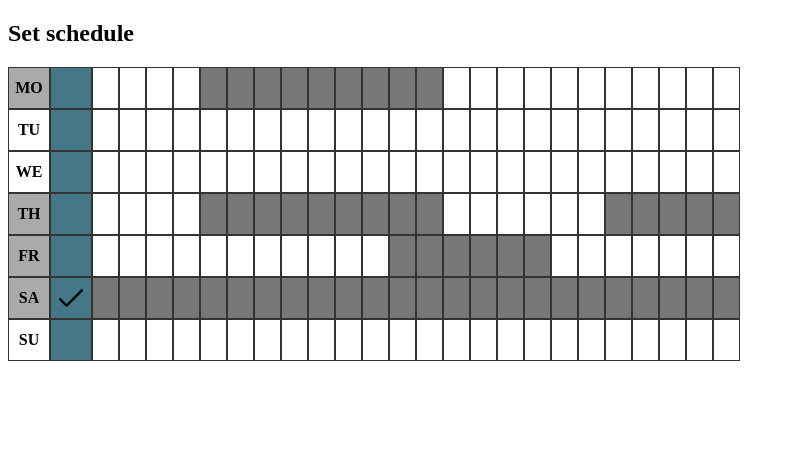
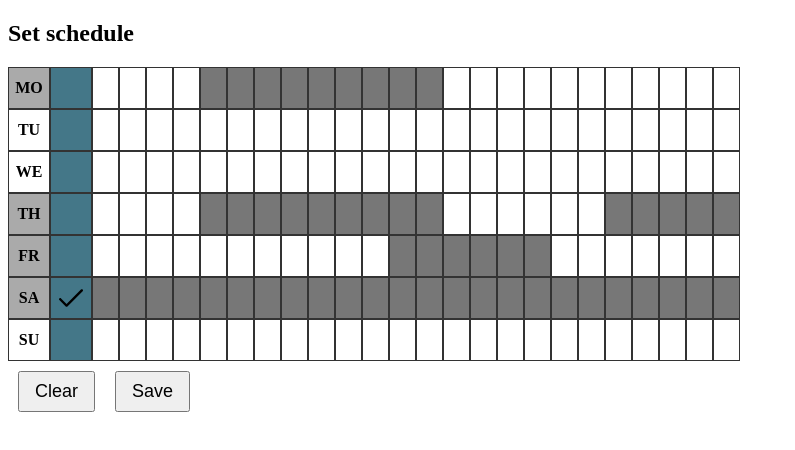
Before and after one commit to PaBLyS/K-3soft, a Vue app: page / in a window 1280 px wide. Shown: the top 450 px of the page, without its empty margins (0-795 px from the left). Built offline with nearby package versions, Linux system fonts and the light colour scheme.

Commit message:
create logic save

```diff
--- a/src/components/calendar.vue
+++ b/src/components/calendar.vue
@@ -1,6 +1,10 @@
 <template>
   <div>
     <day v-for="(value, label, index) in week" :label="label" :value="value" :key="label+index" />
+    <div>
+      <button @click="clearWeek" class="calendar-btn">Clear</button>
+      <button @click="saveWeek" class="calendar-btn">Save</button>
+    </div>
   </div>
 </template>
 
@@ -11,15 +15,23 @@ export default {
   name: "calendar",
   components: { day },
   data() {
-    return {};
+    return {
+      week: this.$store.getters.getWeek
+    };
   },
-  computed: {
-    week() {
-      return this.$store.getters.getWeek;
+  methods: {
+    clearWeek() {},
+    saveWeek() {
+      this.$store.dispatch("fetchWeek");
     }
   }
 };
 </script>
 
-<style>
+<style lang="scss">
+.calendar-btn {
+  margin: 10px;
+  padding: 8px 15px;
+  font-size: 18px;
+}
 </style>
--- a/src/store/index.js
+++ b/src/store/index.js
@@ -23,8 +23,8 @@ export default new Vuex.Store({
             let res = {}
 
             for (let name in state.week) {
-                // res[name] = new Array(24)
-                res[name] = [false, false, false, false, false, false, false, false, false, false, false, false, false, false, false, false, false, false, false, false, false, false, false, false]
+                res[name] = new Array(24)
+                res[name].fill(false)
                 state.week[name].forEach(elem => {
                     for (let i = 0; i < 24; i++) {
                         if (!res[name][i]) {
@@ -61,10 +61,12 @@ export default new Vuex.Store({
                 }
             })
             state.week[day] = new_arr
-
-            console.log(state.week)
         }
     },
-    actions: {},
+    actions: {
+        fetchWeek(store) {
+            console.log(store.state.week)
+        }
+    },
     modules: {}
 })
```
